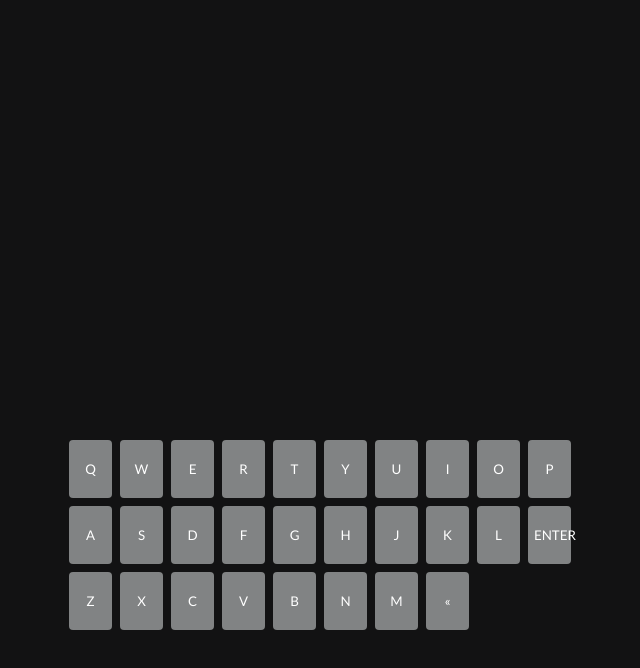
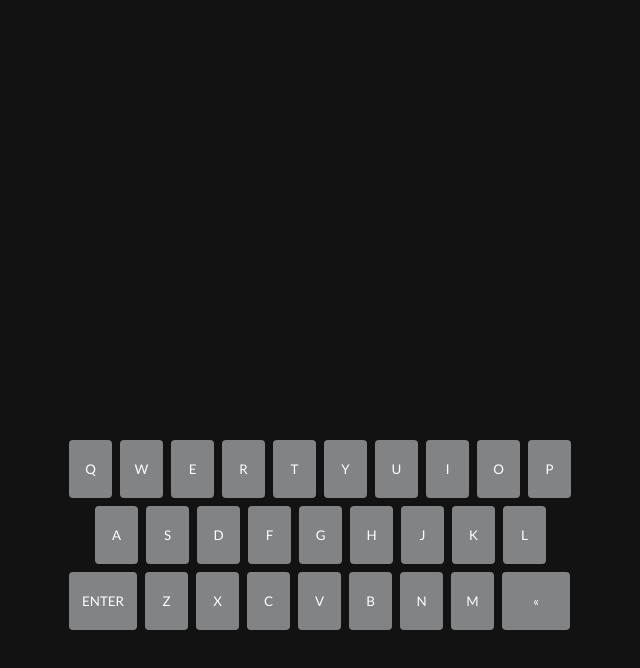
Before and after one commit to zouantchaw/js-wordle-vday, a plain HTML site: page index.html in a window 1280 px wide. Shown: the part 94-762 px from the top of the page, without its empty margins (320-960 px from the left). Drawn offline with Linux system fonts and the light colour scheme.

Commit message:
update keyboard styling

```diff
--- a/style.css
+++ b/style.css
@@ -43,3 +43,12 @@ body {
   /* color: #ffffff; */
   margin: 4px;
 }
+
+.key-container button:nth-child(20),
+.key-container button:nth-child(28) {
+  width: 68px;
+}
+
+.key-container button:nth-child(11) {
+  margin-left: 30px;
+}
```
